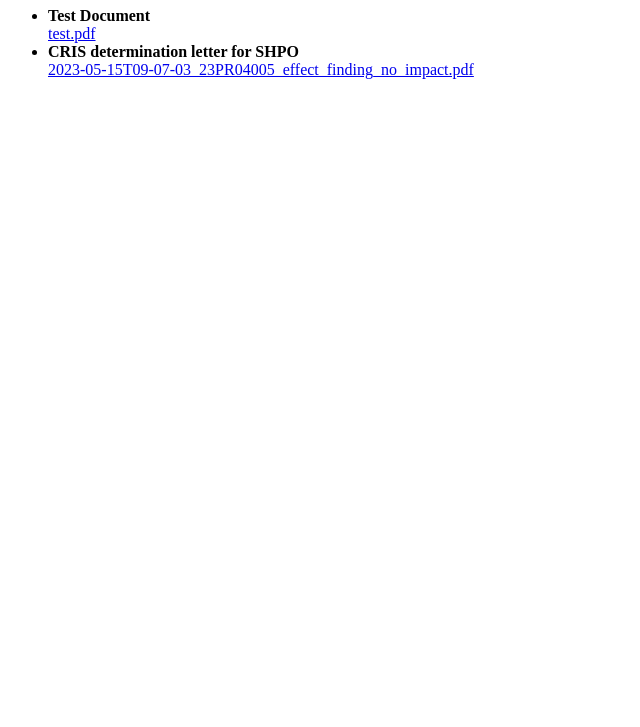
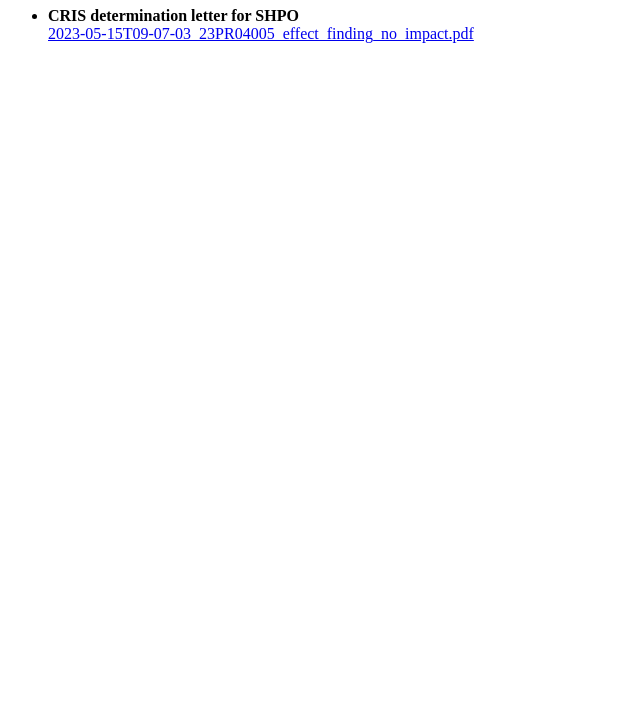
Before and after one commit to campyeshivaofstatenisland/document-repository, a plain HTML site: page index.html in a window 1280 px wide. Shown: the part 73-800 px from the top of the page, without its empty margins (0-640 px from the left). Drawn offline with Linux system fonts and the light colour scheme.

Commit message:
update index.html

```diff
--- a/index.html
+++ b/index.html
@@ -6,7 +6,6 @@
 <body>
   <h1>CYSI Document Repository</h1>
   <ul>
-    <li><strong>Test Document</strong><br/><a download href="test.pdf">test.pdf</a><br/></li>
     <li><strong>CRIS determination letter for SHPO</strong><br/><a download href="2023-05-15T09-07-03_23PR04005_effect_finding_no_impact.pdf">2023-05-15T09-07-03_23PR04005_effect_finding_no_impact.pdf</a><br/></li>
   </ul>
 </body>
```
